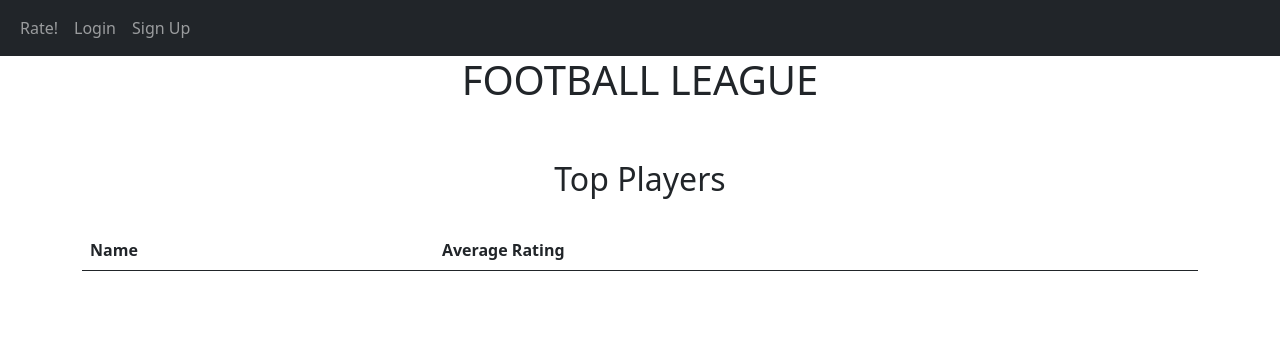
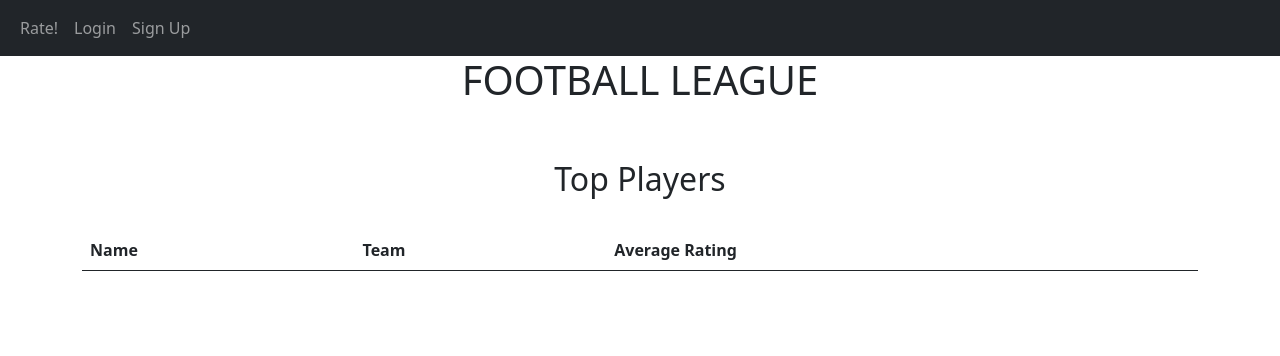
Before and after one commit to barrakz/Football-League, a Flask app: page / in a window 1280 px wide. Shown: the top 356 px of the page. Run offline with Flask 3, Linux system fonts and the light colour scheme; data that the repository does not hold is empty; some libraries are stand-ins or nearby versions.

Commit message:
update homepage view, 5 top players and team name added

```diff
--- a/website/templates/home.html
+++ b/website/templates/home.html
@@ -24,13 +24,15 @@
         <thead>
         <tr>
             <th>Name</th>
+            <th>Team</th>
             <th>Average Rating</th>
         </tr>
         </thead>
         <tbody>
         {% for player in top_players %}
         <tr>
-            <td><a href="{{ url_for('views.player_details', player_id=player.id) }}">{{ player.name }}</a></td>
+            <td><a href="{{ url_for('views.player_details', player_id=player.id) }}">{{ player.name }} </a></td>
+            <td>{{ player.team.name }}</td>
             <td>{{ player.average_rating() }}</td>
         </tr>
         {% endfor %}
--- a/website/views.py
+++ b/website/views.py
@@ -16,7 +16,7 @@ views = Blueprint("views", __name__)
 def home():
     teams = Team.query.all()
     top_players = Player.query.all()
-    top_players = sorted(top_players, key=lambda x: x.average_rating(), reverse=True)[:10]
+    top_players = sorted(top_players, key=lambda x: x.average_rating(), reverse=True)[:5]
     return render_template("home.html", teams=teams, user=current_user, top_players=top_players)
 
 
```
